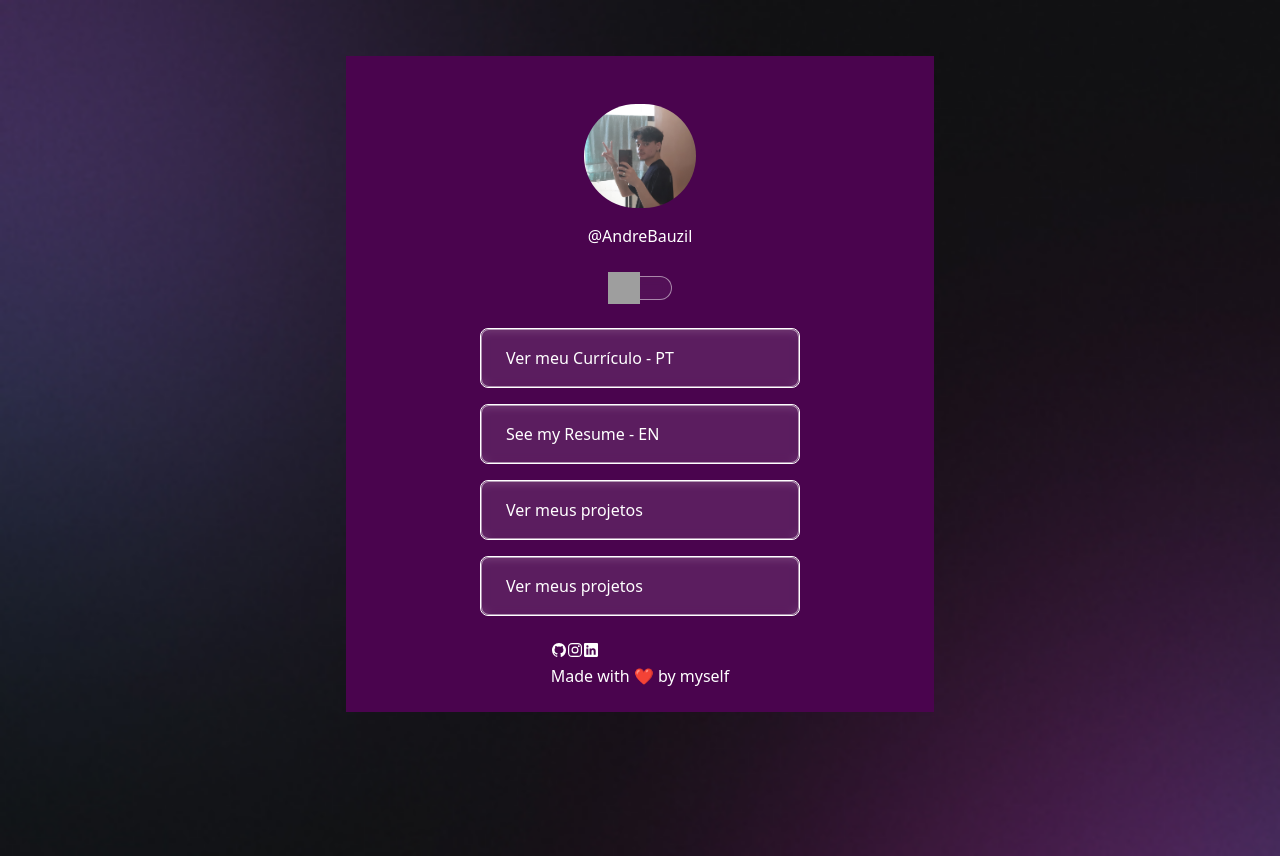
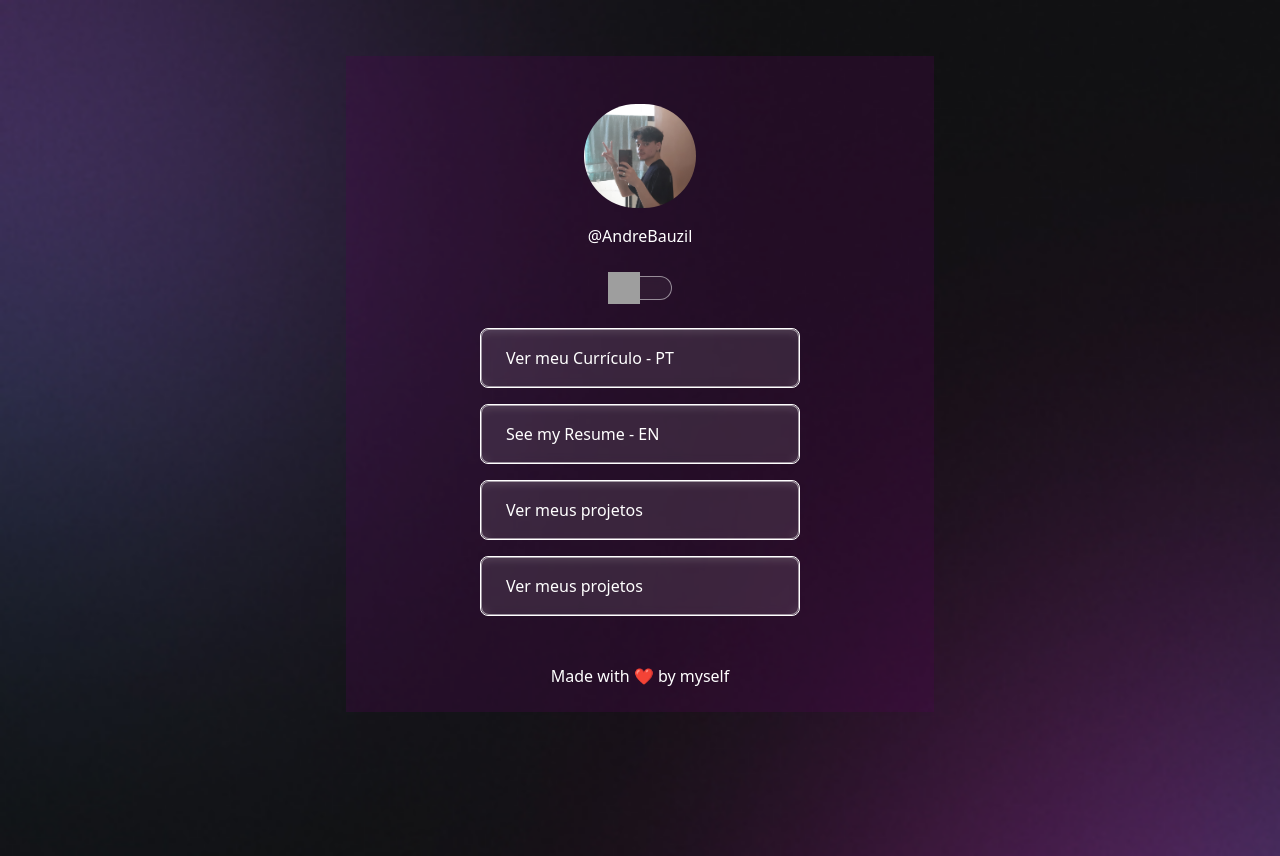
Before and after one commit to AndreBauzil/devlinks-react, a React (Vite) app: page / in a window 1280 px wide. Built offline with nearby package versions, Linux system fonts and the light colour scheme; grey boxes are pictures that could not be loaded; the HTML template or start-up script is replaced by a standard one.

Commit message:
refactor: add new variable for colors on classes, also new logic for socialLinks

```diff
--- a/src/App.tsx
+++ b/src/App.tsx
@@ -9,7 +9,7 @@ function App() {
 
   return (
     <div
-      className="bg-fuchsia-950 items-center flex flex-col w-full max-w-[588px] mt-14 mx-auto py-6 text-white"
+      className="bg-fuchsia-950/30 items-center flex flex-col w-full max-w-[588px] mt-14 mx-auto py-6 text-white"
     >
       <Profile
         imgPath="./assets/utils/avatar.jpg"
@@ -41,16 +41,8 @@ function App() {
 
       <div id="social-links">
         <SocialLink
-          href="https://github.com/AndreBauzil"
-          icon="logo-github"
-        />
-        <SocialLink
-          href="https://instagram.com/andre_bauzil"
-          icon="logo-instagram"
-        />
-        <SocialLink
-          href="https://linkedin.com/in/andre-bauzil"
-          icon="logo-linkedin"
+          href={["https://github.com/AndreBauzil", "https://instagram.com/andre_bauzil", "https://linkedin.com/in/andre-bauzil"]}
+          icons={["logoGithub", "logoIstagram", "logoLinkedin"]}
         />
 
         <footer>Made with ❤ by myself</footer>
```
